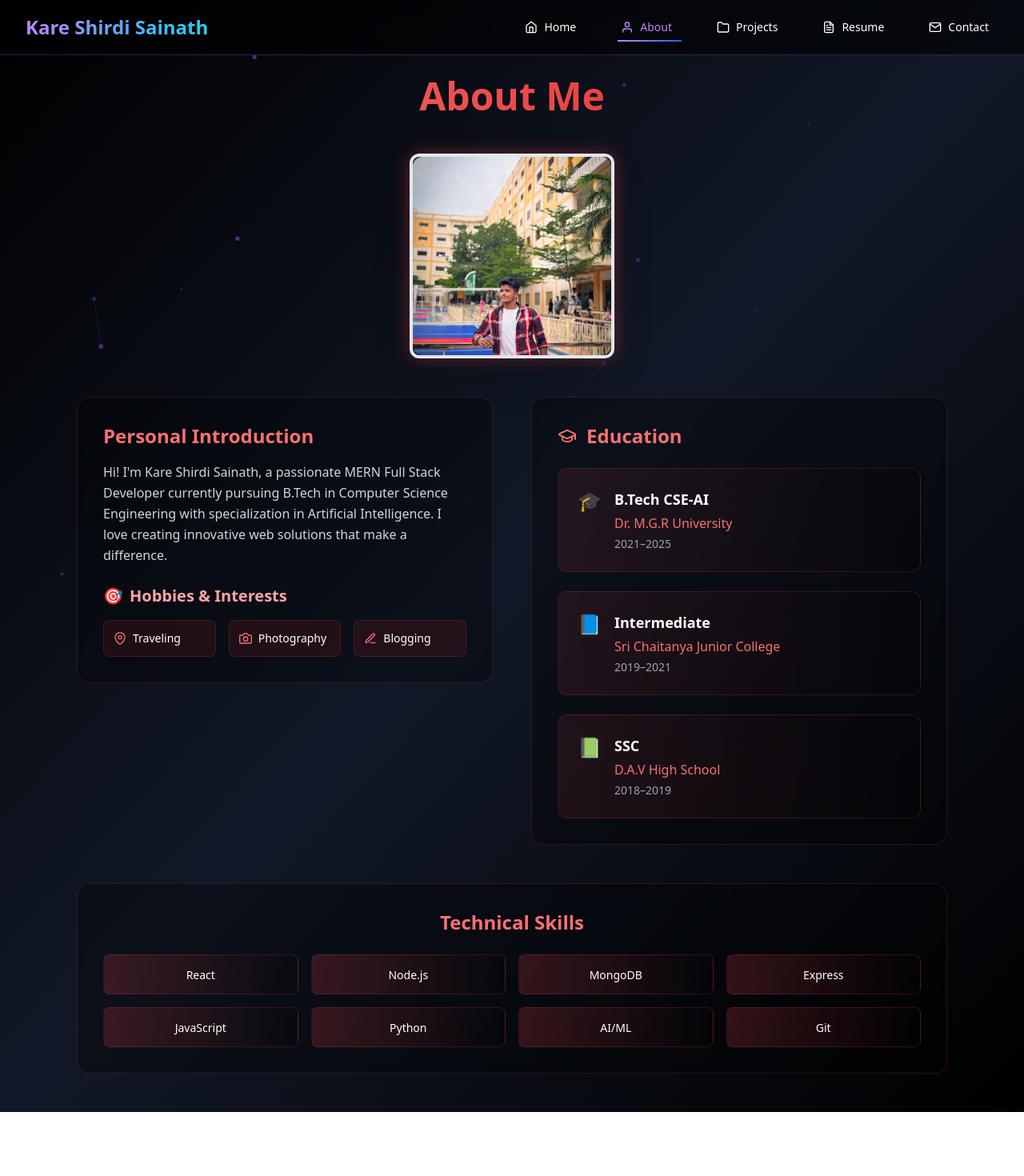
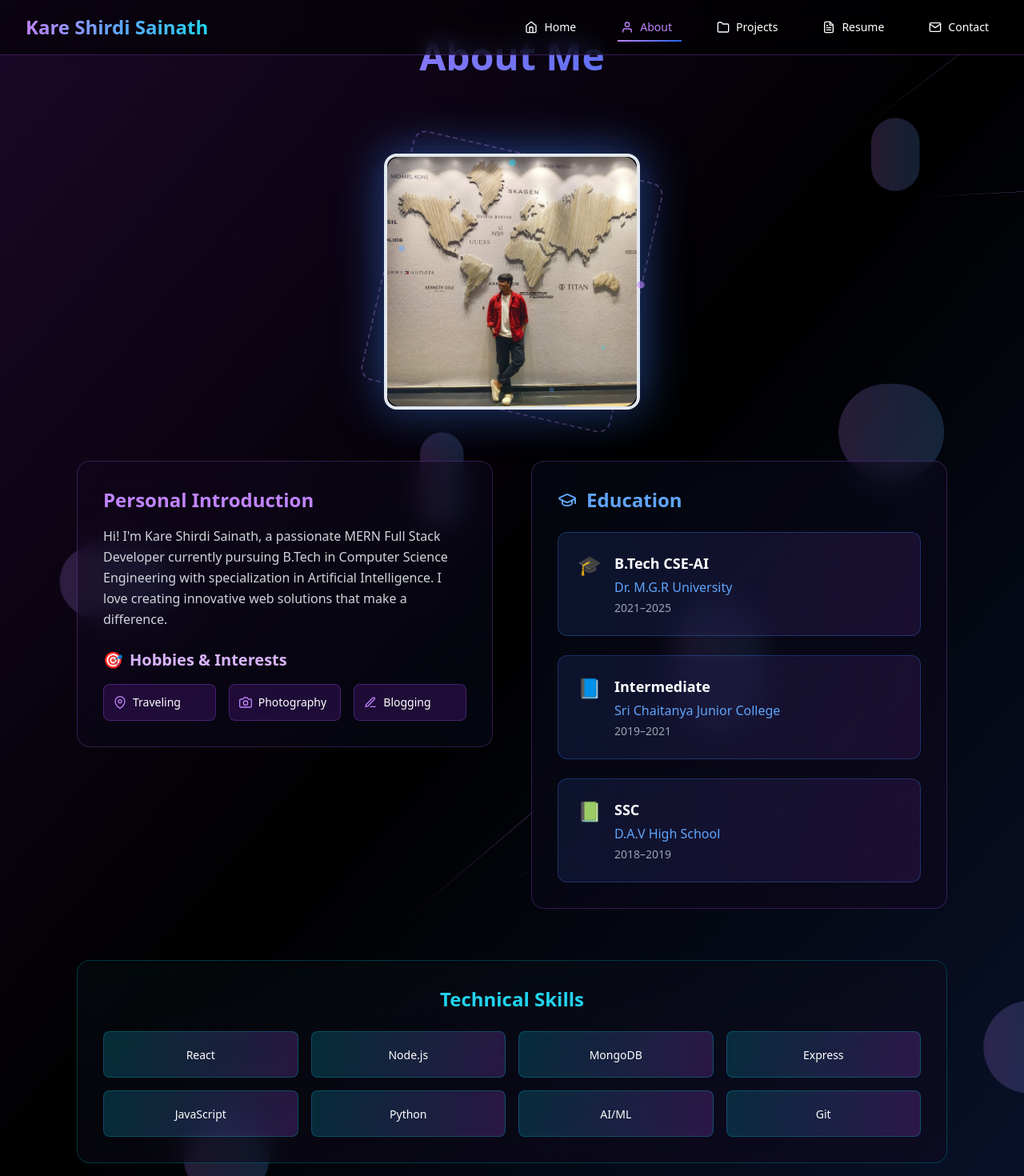
Before and after one commit to shirdikare/kare-sainath-portfolio-vibe, a React (Vite) app: page /about in a window 1280 px wide. Shown: the top 1470 px of the page at 80% size. Before the commit the page ends 1390 px from the top, so only its background shows below. Built offline with nearby package versions, Linux system fonts and the light colour scheme.

Commit message:
Refactor: Enhance portfolio with scrolling effects
Update the about section with a new profile picture, implement scrolling effects for each section, and add background effects for improved visual appeal.

```diff
--- a/src/pages/About.tsx
+++ b/src/pages/About.tsx
@@ -1,10 +1,20 @@
 
-import { motion } from "framer-motion";
+import { motion, useScroll, useTransform } from "framer-motion";
 import { FiCamera, FiMapPin, FiEdit3 } from "react-icons/fi";
 import { GraduationCap } from "lucide-react";
 import { Avatar, AvatarImage, AvatarFallback } from "../components/ui/avatar";
+import { useRef } from "react";
 
 const About = () => {
+  const containerRef = useRef<HTMLDivElement>(null);
+  const { scrollYProgress } = useScroll({
+    target: containerRef,
+    offset: ["start end", "end start"]
+  });
+
+  const y = useTransform(scrollYProgress, [0, 1], [0, -100]);
+  const opacity = useTransform(scrollYProgress, [0, 0.2, 0.8, 1], [0, 1, 1, 0]);
+
   const educationData = [
     {
       degree: "B.Tech CSE-AI",
@@ -33,58 +43,136 @@ const About = () => {
   ];
 
   return (
-    <motion.div
-      initial={{ opacity: 0, y: 20 }}
-      animate={{ opacity: 1, y: 0 }}
-      exit={{ opacity: 0, y: -20 }}
-      transition={{ duration: 0.5 }}
-      className="min-h-screen pt-24 pb-12 relative z-10"
-    >
-      <div className="max-w-6xl mx-auto px-4 sm:px-6 lg:px-8">
+    <div ref={containerRef} className="min-h-screen pt-24 pb-12 relative z-10 overflow-hidden">
+      {/* Enhanced Background Effects */}
+      <div className="absolute inset-0 overflow-hidden">
+        <div className="absolute inset-0 bg-black opacity-95"></div>
+        <div className="absolute inset-0 bg-gradient-to-br from-purple-900/30 via-black/90 to-blue-900/30"></div>
+
+        {/* Floating Orbs */}
+        {[...Array(8)].map((_, i) => (
+          <motion.div
+            key={i}
+            className="absolute rounded-full bg-gradient-to-r from-purple-400/20 to-blue-400/20 backdrop-blur-sm"
+            style={{
+              width: Math.random() * 100 + 50,
+              height: Math.random() * 100 + 50,
+              left: `${Math.random() * 100}%`,
+              top: `${Math.random() * 100}%`,
+            }}
+            animate={{
+              x: [0, Math.random() * 100 - 50],
+              y: [0, Math.random() * 100 - 50],
+              scale: [1, Math.random() * 0.5 + 0.8, 1],
+            }}
+            transition={{
+              duration: Math.random() * 10 + 10,
+              repeat: Infinity,
+              ease: "linear"
+            }}
+          />
+        ))}
+
+        {/* Animated Lines */}
+        {[...Array(5)].map((_, i) => (
+          <motion.div
+            key={`line-${i}`}
+            className="absolute h-px bg-gradient-to-r from-transparent via-purple-400/40 to-transparent"
+            style={{
+              width: `${Math.random() * 300 + 200}px`,
+              left: `${Math.random() * 100}%`,
+              top: `${Math.random() * 100}%`,
+            }}
+            animate={{
+              rotate: [0, 360],
+              opacity: [0.2, 0.8, 0.2],
+            }}
+            transition={{
+              duration: Math.random() * 15 + 10,
+              repeat: Infinity,
+              ease: "linear"
+            }}
+          />
+        ))}
+      </div>
+
+      <div className="max-w-6xl mx-auto px-4 sm:px-6 lg:px-8 relative">
         <motion.h1
-          initial={{ y: 50, opacity: 0 }}
-          animate={{ y: 0, opacity: 1 }}
-          transition={{ delay: 0.2, duration: 0.8 }}
-          className="text-4xl md:text-5xl font-bold text-center mb-12 bg-gradient-to-r from-red-400 to-red-600 bg-clip-text text-transparent"
+          style={{ y, opacity }}
+          className="text-4xl md:text-5xl font-bold text-center mb-12 bg-gradient-to-r from-purple-400 to-blue-600 bg-clip-text text-transparent"
         >
           About Me
         </motion.h1>
 
         {/* Profile Image Section */}
         <motion.div
-          initial={{ y: 30, opacity: 0 }}
-          animate={{ y: 0, opacity: 1 }}
-          transition={{ delay: 0.3, duration: 0.6 }}
-          className="flex justify-center mb-12"
+          initial={{ y: 50, opacity: 0, scale: 0.8 }}
+          whileInView={{ y: 0, opacity: 1, scale: 1 }}
+          viewport={{ once: true, amount: 0.3 }}
+          transition={{ delay: 0.2, duration: 0.8, type: "spring" }}
+          className="flex justify-center mb-16"
         >
           <motion.div
-            whileHover={{ scale: 1.02 }}
-            transition={{ type: "spring", stiffness: 300 }}
-            className="relative"
+            whileHover={{ scale: 1.05, rotateY: 10 }}
+            transition={{ type: "spring", stiffness: 200 }}
+            className="relative group"
           >
-            <div className="relative w-64 h-64 flex justify-center items-center">
+            <div className="relative w-80 h-80 flex justify-center items-center">
+              {/* Animated Border */}
               <motion.div
-                className="absolute inset-0 rounded-xl"
+                className="absolute inset-0 rounded-2xl"
                 animate={{
                   boxShadow: [
-                    "0 0 20px rgba(239, 68, 68, 0.4)",
-                    "0 0 40px rgba(239, 68, 68, 0.6)",
-                    "0 0 20px rgba(239, 68, 68, 0.4)"
+                    "0 0 30px rgba(147, 51, 234, 0.4)",
+                    "0 0 60px rgba(59, 130, 246, 0.6)",
+                    "0 0 30px rgba(147, 51, 234, 0.4)"
                   ]
                 }}
-                transition={{ duration: 3, repeat: Infinity }}
+                transition={{ duration: 4, repeat: Infinity }}
               />
 
-              <Avatar className="w-full h-full border-4 border-gradient-to-r from-red-400 via-red-500 to-red-600 shadow-2xl rounded-xl">
+              {/* Rotating Ring */}
+              <motion.div
+                className="absolute inset-0 border-2 border-dashed border-purple-400/30 rounded-2xl"
+                animate={{ rotate: 360 }}
+                transition={{ duration: 20, repeat: Infinity, ease: "linear" }}
+              />
+
+              <Avatar className="w-full h-full border-4 border-gradient-to-r from-purple-400 via-blue-400 to-cyan-400 shadow-2xl rounded-2xl overflow-hidden group-hover:border-purple-300 transition-all duration-300">
                 <AvatarImage
-                  src="/lovable-uploads/99d406a9-7947-40f2-8db8-198c5d094173.png"
+                  src="/lovable-uploads/2917b7e2-d175-477e-bb69-900fcec6ad82.png"
                   alt="Kare Shirdi Sainath"
-                  className="object-cover object-center aspect-square rounded-xl"
+                  className="object-cover object-center aspect-square rounded-2xl transform group-hover:scale-110 transition-transform duration-500"
                 />
-                <AvatarFallback className="text-4xl bg-gradient-to-r from-red-600 to-red-800 text-white rounded-xl">
+                <AvatarFallback className="text-4xl bg-gradient-to-r from-purple-600 to-blue-600 text-white rounded-2xl">
                   KS
                 </AvatarFallback>
               </Avatar>
+
+              {/* Floating Elements */}
+              {[...Array(6)].map((_, i) => (
+                <motion.div
+                  key={i}
+                  className={`absolute w-2 h-2 rounded-full ${
+                    i % 3 === 0 ? 'bg-purple-400/60' : i % 3 === 1 ? 'bg-blue-400/60' : 'bg-cyan-400/60'
+                  } shadow-lg`}
+                  animate={{
+                    x: [0, Math.cos(i * 60) * 30, 0],
+                    y: [0, Math.sin(i * 60) * 30, 0],
+                    opacity: [0.3, 1, 0.3],
+                    scale: [0.5, 1.2, 0.5]
+                  }}
+                  transition={{
+                    duration: 4,
+                    repeat: Infinity,
+                    delay: i * 0.7
+                  }}
+                  style={{
+                    top: `${50 + Math.sin(i * 60) * 40}%`,
+                    left: `${50 + Math.cos(i * 60) * 40}%`
+                  }}
+                />
+              ))}
             </div>
           </motion.div>
         </motion.div>
@@ -92,61 +180,81 @@ const About = () => {
         <div className="grid lg:grid-cols-2 gap-12 items-start">
           {/* Personal Info */}
           <motion.div
-            initial={{ x: -50, opacity: 0 }}
-            animate={{ x: 0, opacity: 1 }}
-            transition={{ delay: 0.5, duration: 0.8 }}
+            initial={{ x: -100, opacity: 0 }}
+            whileInView={{ x: 0, opacity: 1 }}
+            viewport={{ once: true, amount: 0.3 }}
+            transition={{ delay: 0.3, duration: 0.8 }}
             className="space-y-6"
           >
-            <div className="bg-black/30 backdrop-blur-sm rounded-2xl p-8 border border-red-500/20">
-              <h2 className="text-2xl font-semibold mb-4 text-red-400">Personal Introduction</h2>
-              <p className="text-gray-300 leading-relaxed mb-6">
+            <motion.div
+              className="bg-black/40 backdrop-blur-lg rounded-2xl p-8 border border-purple-500/30 relative overflow-hidden"
+              whileHover={{ scale: 1.02, boxShadow: "0 0 40px rgba(147, 51, 234, 0.3)" }}
+              transition={{ type: "spring", stiffness: 300 }}
+            >
+              {/* Card Background Effect */}
+              <div className="absolute inset-0 bg-gradient-to-br from-purple-900/10 to-blue-900/10"></div>
+
+              <h2 className="text-2xl font-semibold mb-4 text-purple-400 relative z-10">Personal Introduction</h2>
+              <p className="text-gray-300 leading-relaxed mb-6 relative z-10">
                 Hi! I'm Kare Shirdi Sainath, a passionate MERN Full Stack Developer currently pursuing
                 B.Tech in Computer Science Engineering with specialization in Artificial Intelligence.
                 I love creating innovative web solutions that make a difference.
               </p>
 
-              <h3 className="text-xl font-semibold mb-4 text-red-300 flex items-center">
+              <h3 className="text-xl font-semibold mb-4 text-purple-300 flex items-center relative z-10">
                 <span className="mr-2">🎯</span>
                 Hobbies & Interests
               </h3>
-              <div className="grid grid-cols-1 sm:grid-cols-3 gap-4">
+              <div className="grid grid-cols-1 sm:grid-cols-3 gap-4 relative z-10">
                 {hobbies.map((hobby, index) => (
                   <motion.div
                     key={hobby.name}
                     initial={{ y: 20, opacity: 0 }}
-                    animate={{ y: 0, opacity: 1 }}
-                    transition={{ delay: 0.7 + index * 0.1, duration: 0.5 }}
-                    className="flex items-center space-x-2 bg-red-900/20 rounded-lg p-3 border border-red-500/20"
+                    whileInView={{ y: 0, opacity: 1 }}
+                    whileHover={{ scale: 1.05, y: -5 }}
+                    viewport={{ once: true }}
+                    transition={{ delay: 0.5 + index * 0.1, duration: 0.5 }}
+                    className="flex items-center space-x-2 bg-purple-900/30 rounded-lg p-3 border border-purple-500/30 backdrop-blur-sm"
                   >
-                    <hobby.icon className="text-red-400" />
+                    <hobby.icon className="text-purple-400" />
                     <span className="text-sm">{hobby.name}</span>
                   </motion.div>
                 ))}
               </div>
-            </div>
+            </motion.div>
           </motion.div>
 
           {/* Education */}
           <motion.div
-            initial={{ x: 50, opacity: 0 }}
-            animate={{ x: 0, opacity: 1 }}
-            transition={{ delay: 0.7, duration: 0.8 }}
+            initial={{ x: 100, opacity: 0 }}
+            whileInView={{ x: 0, opacity: 1 }}
+            viewport={{ once: true, amount: 0.3 }}
+            transition={{ delay: 0.5, duration: 0.8 }}
             className="space-y-6"
           >
-            <div className="bg-black/30 backdrop-blur-sm rounded-2xl p-8 border border-red-500/20">
-              <h2 className="text-2xl font-semibold mb-6 text-red-400 flex items-center">
+            <motion.div
+              className="bg-black/40 backdrop-blur-lg rounded-2xl p-8 border border-purple-500/30 relative overflow-hidden"
+              whileHover={{ scale: 1.02, boxShadow: "0 0 40px rgba(59, 130, 246, 0.3)" }}
+              transition={{ type: "spring", stiffness: 300 }}
+            >
+              {/* Card Background Effect */}
+              <div className="absolute inset-0 bg-gradient-to-br from-blue-900/10 to-purple-900/10"></div>
+
+              <h2 className="text-2xl font-semibold mb-6 text-blue-400 flex items-center relative z-10">
                 <GraduationCap className="mr-3" />
                 Education
               </h2>
 
-              <div className="space-y-6">
+              <div className="space-y-6 relative z-10">
                 {educationData.map((edu, index) => (
                   <motion.div
                     key={index}
                     initial={{ y: 20, opacity: 0 }}
-                    animate={{ y: 0, opacity: 1 }}
-                    transition={{ delay: 0.8 + index * 0.2, duration: 0.6 }}
-                    className="bg-gradient-to-r from-red-500/10 to-black/20 rounded-xl p-6 border border-red-500/20"
+                    whileInView={{ y: 0, opacity: 1 }}
+                    whileHover={{ x: 10, scale: 1.02 }}
+                    viewport={{ once: true }}
+                    transition={{ delay: 0.6 + index * 0.2, duration: 0.6 }}
+                    className="bg-gradient-to-r from-blue-500/10 to-purple-500/10 rounded-xl p-6 border border-blue-500/30 backdrop-blur-sm"
                   >
                     <div className="flex items-start space-x-4">
                       <span className="text-2xl">{edu.icon}</span>
@@ -154,45 +262,55 @@ const About = () => {
                         <h3 className="text-lg font-semibold text-white mb-1">
                           {edu.degree}
                         </h3>
-                        <p className="text-red-400 mb-1">{edu.institution}</p>
+                        <p className="text-blue-400 mb-1">{edu.institution}</p>
                         <p className="text-sm text-gray-400">{edu.period}</p>
                       </div>
                     </div>
                   </motion.div>
                 ))}
               </div>
-            </div>
+            </motion.div>
           </motion.div>
         </div>
 
         {/* Skills Section */}
         <motion.div
-          initial={{ y: 50, opacity: 0 }}
-          animate={{ y: 0, opacity: 1 }}
-          transition={{ delay: 1, duration: 0.8 }}
-          className="mt-12"
+          initial={{ y: 100, opacity: 0 }}
+          whileInView={{ y: 0, opacity: 1 }}
+          viewport={{ once: true, amount: 0.3 }}
+          transition={{ delay: 0.8, duration: 0.8 }}
+          className="mt-16"
         >
-          <div className="bg-black/30 backdrop-blur-sm rounded-2xl p-8 border border-red-500/20">
-            <h2 className="text-2xl font-semibold mb-6 text-center text-red-400">
+          <motion.div
+            className="bg-black/40 backdrop-blur-lg rounded-2xl p-8 border border-cyan-500/30 relative overflow-hidden"
+            whileHover={{ scale: 1.01, boxShadow: "0 0 50px rgba(34, 211, 238, 0.3)" }}
+            transition={{ type: "spring", stiffness: 200 }}
+          >
+            {/* Card Background Effect */}
+            <div className="absolute inset-0 bg-gradient-to-br from-cyan-900/10 to-purple-900/10"></div>
+
+            <h2 className="text-2xl font-semibold mb-6 text-center text-cyan-400 relative z-10">
               Technical Skills
             </h2>
-            <div className="grid grid-cols-2 md:grid-cols-4 gap-4">
+            <div className="grid grid-cols-2 md:grid-cols-4 gap-4 relative z-10">
               {["React", "Node.js", "MongoDB", "Express", "JavaScript", "Python", "AI/ML", "Git"].map((skill, index) => (
                 <motion.div
                   key={skill}
-                  initial={{ scale: 0 }}
-                  animate={{ scale: 1 }}
-                  transition={{ delay: 1.2 + index * 0.1, duration: 0.3 }}
-                  className="bg-gradient-to-r from-red-500/20 to-black/20 rounded-lg p-3 text-center border border-red-500/20"
+                  initial={{ scale: 0, opacity: 0 }}
+                  whileInView={{ scale: 1, opacity: 1 }}
+                  whileHover={{ scale: 1.1, y: -5 }}
+                  viewport={{ once: true }}
+                  transition={{ delay: 1 + index * 0.1, duration: 0.4, type: "spring" }}
+                  className="bg-gradient-to-r from-cyan-500/20 to-purple-500/20 rounded-lg p-4 text-center border border-cyan-500/30 backdrop-blur-sm"
                 >
-                  <span className="text-sm font-medium">{skill}</span>
+                  <span className="text-sm font-medium text-white">{skill}</span>
                 </motion.div>
               ))}
             </div>
-          </div>
+          </motion.div>
         </motion.div>
       </div>
-    </motion.div>
+    </div>
   );
 };
 
```
Also changed, not shown: public/lovable-uploads/2917b7e2-d175-477e-bb69-900fcec6ad82.png (added).
